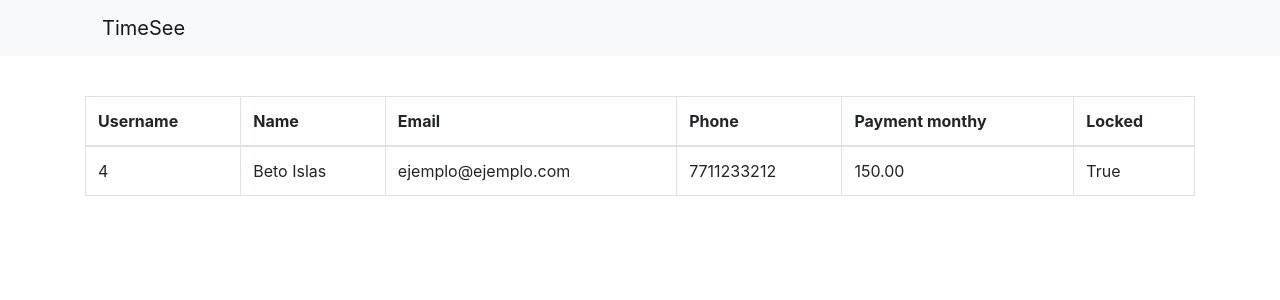
After one commit to dxviidmg/EntertanmentStreaming, a Django app: page /accounts/list/ in a window 1280 px wide. The commit adds this page. Shown: the top 300 px of the page. Run offline with Django 3.2, Linux system fonts and the light colour scheme; data comes from the database, SQL or seed files in the repository; both versions use the stored data as it was after the commit; some libraries are stand-ins or nearby versions.

Commit message:
first beta version

```diff
--- a/EntertainmentStreaming/settings.py
+++ b/EntertainmentStreaming/settings.py
@@ -53,6 +53,8 @@ MIDDLEWARE = [
     'django.contrib.auth.middleware.AuthenticationMiddleware',
     'django.contrib.messages.middleware.MessageMiddleware',
     'django.middleware.clickjacking.XFrameOptionsMiddleware',
+    #my middleware
+#    'accounts.middleware.UserRestrict'
 ]
 
 ROOT_URLCONF = 'EntertainmentStreaming.urls'
--- a/accounts/models.py
+++ b/accounts/models.py
@@ -17,18 +17,26 @@ class Profile(models.Model):
 		return 'Perfil del usuario {} {}'.format(self.user.first_name, self.user.last_name)
 
 	def UpdateLocking(self):
-		now = datetime.datetime.now()
-		last_payment = Payment.objects.filter(user=self.user).last()
-
-		if last_payment.validity_year < now.year:
-			self.locked = True
-			self.save()
-		elif last_payment.validity_year == now.year and int(last_payment.validity_month) < now.month:
-			self.locked = True
+		if self.user.is_staff:
+			self.locked = False
 			self.save()
 		else:
-			self.locked = False
-			self.save()
+			now = datetime.datetime.now()
+			last_payment = Payment.objects.filter(user=self.user).last()
+
+			try:
+				if last_payment.validity_year < now.year:
+					self.locked = True
+					self.save()
+				elif last_payment.validity_year == now.year and int(last_payment.validity_month) < now.month:
+					self.locked = True
+					self.save()
+				else:
+					self.locked = False
+					self.save()
+			except:
+				self.locked = True
+				self.save()
 
 	def save(self, *args, **kwargs):
 		if self.is_internet_client == False:
--- a/accounts/templates/accounts/home.html
+++ b/accounts/templates/accounts/home.html
@@ -2,5 +2,5 @@
 
 {%block content%}
 
-home
+<h1>Welcome {{request.user.get_full_name}}</h1>
 {%endblock content%}
--- /dev/null
+++ b/accounts/templates/accounts/list_accounts.html
@@ -0,0 +1,36 @@
+{%extends 'base.html'%}
+
+{%block content%}
+	<div class="row">
+		<div class="col-12">
+			<div class="table-responsive">
+				<table class="table table-bordered">
+					<thead>
+						<tr>
+							<th>Username</th>
+							<th>Name</th>
+							<th>Email</th>
+							<th>Phone</th>
+							<th>Payment monthy</th>
+							<th>Locked</th>
+						</tr>
+					</thead>
+	{%for user in users%}
+					<tbody>
+						<tr>
+							<td>{{user.username}}</td>
+							<td>{{user.get_full_name}}</td>
+							<td>{{user.email}}</td>
+							<td>{{user.profile.phone}}</td>
+							<td>{{user.profile.monthly_payment}}</td>
+							<td>{{user.profile.locked}}</td>
+						</tr>
+
+
+					</tbody>
+	{%endfor%}
+				</table>
+			</div>
+		</div>
+	</div>
+{%endblock content%}
--- a/accounts/urls.py
+++ b/accounts/urls.py
@@ -7,9 +7,10 @@ app_name = 'accounts'
 urlpatterns = [
 	url(r'^login', login,name="login"),
 	url(r'^logout/$', logout, name="logout"),
-	url(r'^accounts/profile/$', views.ViewProfile.as_view(), name="Profile"),
-	url(r'^accounts/home/$', views.ViewHome.as_view(), name="Home"),
+	url(r'^account/profile/$', views.ViewProfile.as_view(), name="Profile"),
+	url(r'^account/home/$', views.ViewHome.as_view(), name="Home"),
 	url(r'^accounts/nuevo/$', views.CreateViewAccount.as_view(), name="CreateAccount"),
+	url(r'^accounts/list/$', views.ListViewAccounts.as_view(), name="ListAccounts"),
 	url(r'^password/$', views.change_password, name='change_password'),
 #
 	url(r'^reset-password/$', password_reset, {'template_name': 'accounts/reset_password.html', 'post_reset_redirect': 'accounts:password_reset_done', 'email_template_name': 'accounts/reset_password_email.html'}, name='reset_password'),
--- a/accounts/views.py
+++ b/accounts/views.py
@@ -8,7 +8,7 @@ from .forms import *
 from django.utils.decorators import method_decorator
 from django.contrib.auth.decorators import login_required
 #from django.contrib.auth.models import User
-from django.contrib.sessions.models import Session
+#from django.contrib.sessions.models import Session
 
 class ViewProfile(View):
 	@method_decorator(login_required)
@@ -53,7 +53,7 @@ def change_password(request):
 class ViewHome(View):
 	def get(self, request):
 		template_name = 'accounts/home.html'
-		profile = Profile.objects.get(pk=request.user.pk)
+		profile = Profile.objects.get(user=request.user)
 		profile.UpdateLocking()
 
 		return render(request, template_name)
@@ -91,4 +91,14 @@ class CreateViewAccount(View):
 			'UserForm': UserForm,
 			'ProfileForm': ProfileForm
 			}
-			return redirect('accounts:CreateAccount')
+			return redirect('accounts:ListAccounts')
+
+class ListViewAccounts(View):
+	def get(self, request):
+		template_name = "accounts/list_accounts.html"
+		users = User.objects.filter(is_staff=False)
+
+		context = {
+			'users': users
+		}
+		return render(request,template_name,context)
--- a/static/css/styles.css
+++ b/static/css/styles.css
@@ -20,3 +20,10 @@
 	padding-top: 25px;
 }
 }
+
+.landing {
+    background-image: url('https://d2gg9evh47fn9z.cloudfront.net/800px_COLOURBOX1982952.jpg');
+    background-size: cover;
+    height: 100vh;
+    padding: 20px;
+}
--- a/templates/base.html
+++ b/templates/base.html
@@ -43,8 +43,14 @@
       </li>
 
       {%if request.user.is_staff%}
-      <li class="nav-item">
-        <a class="nav-link {%if request.user.profile.locked == True%}btn disabled {%endif%}" href="{%url 'accounts:CreateAccount'%}">Create account</a>
+      </li>
+      <li class="nav-item dropdown">
+        <a class="nav-link dropdown-toggle" href="#" id="navbarDropdownMenuLink" data-toggle="dropdown" aria-haspopup="true" aria-expanded="false">
+        Accounts
+        </a>
+        <div class="dropdown-menu" aria-labelledby="navbarDropdownMenuLink">
+          <a class="dropdown-item" href="{%url 'accounts:CreateAccount'%}">Create</a>
+          <a class="dropdown-item" href="{%url 'accounts:ListAccounts'%}">Lists</a>
       </li>
       {%endif%}
     </ul>
@@ -64,7 +70,6 @@
           <div class="dropdown-divider"></div>
           <a class="dropdown-item" href="{%url 'accounts:logout'%}">logout</a>
         </div>
-
       </li>
     </ul>
   </div>
```
Also changed, not shown: main/templates/main/main.html (+38 -2 lines), payments/models.py (+12 -12 lines), accounts/decorators.py (added), accounts/middleware.py (added), db.sqlite3.
